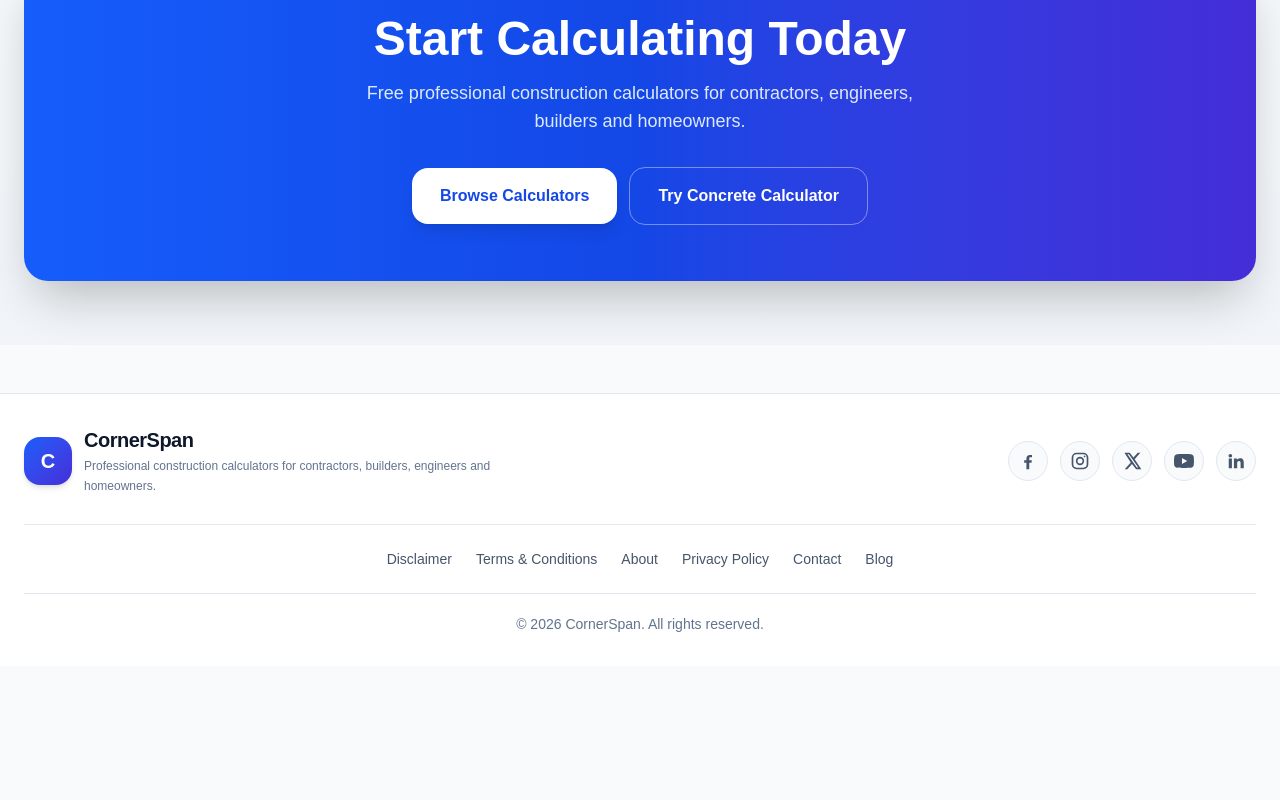
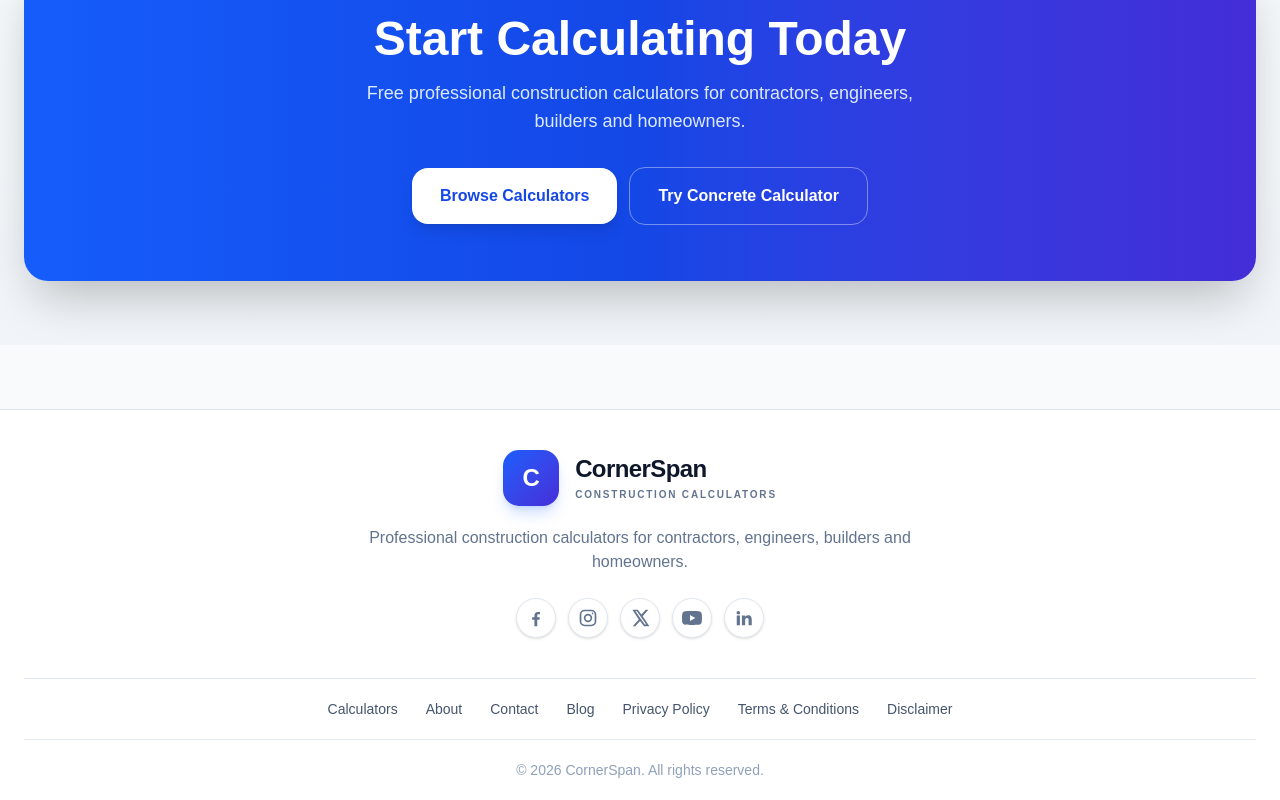
Before and after one commit to km7max-cmd/cornerspan, a Next.js app: page / in a window 1280 px wide. Shown: the part 2100-2900 px from the top of the page. Before the commit the page ends 2766 px from the top, so only its background shows below. Built offline with nearby package versions, Linux system fonts and the light colour scheme.

Commit message:
Refactor Footer component for improved layout and icons

```diff
--- a/components/Footer.tsx
+++ b/components/Footer.tsx
@@ -1,66 +1,19 @@
 import Link from "next/link";
 
-export default function Footer() {
-  return (
-    <footer className="mt-12 border-t border-slate-200 bg-white text-slate-700">
-
-      <div className="mx-auto max-w-7xl px-5 py-8 sm:px-6">
-
-        {/* ================================================= */}
-        {/* ROW 1 - BRAND */}
-        {/* ================================================= */}
-
-        <div className="flex flex-col items-center justify-between gap-6 border-b border-slate-200 pb-7 text-center md:flex-row md:text-left">
-
-          {/* Logo + Website Name + Description */}
-
-          <Link
-            href="/"
-            className="flex items-center gap-3"
-          >
-            <div className="flex h-12 w-12 shrink-0 items-center justify-center rounded-2xl bg-gradient-to-br from-blue-600 to-indigo-700 text-xl font-black text-white shadow-md">
-              C
-            </div>
-
-            <div>
-              <h2 className="text-xl font-black tracking-tight text-slate-900">
-                CornerSpan
-              </h2>
-
-              <p className="mt-0.5 max-w-md text-xs leading-5 text-slate-500">
-                Professional construction calculators for
-                contractors, builders, engineers and homeowners.
-              </p>
-            </div>
-          </Link>
-
-          {/* Social Icons */}
-
-          <div className="flex items-center gap-3">
-
-            {/* Facebook */}
-
-            <a
-              href="#"
-              aria-label="Facebook"
-              className="flex h-10 w-10 items-center justify-center rounded-full border border-slate-200 bg-slate-50 text-slate-600 transition hover:border-blue-600 hover:bg-blue-600 hover:text-white"
-            >
-              <svg
-                viewBox="0 0 24 24"
-                className="h-5 w-5"
-                fill="currentColor"
-              >
+const socialLinks = [
+  {
+    name: "Facebook",
+    href: "#",
+    icon: (
+      <svg viewBox="0 0 24 24" className="h-5 w-5" fill="currentColor">
         <path d="M13.5 22v-8h2.7l.4-3h-3.1V9.1c0-.9.3-1.5 1.6-1.5h1.7V4.9c-.3 0-1.3-.1-2.5-.1-2.5 0-4.2 1.5-4.2 4.3V11H7.4v3h2.7v8h3.4Z" />
       </svg>
-            </a>
-
-            {/* Instagram */}
-
-            <a
-              href="#"
-              aria-label="Instagram"
-              className="flex h-10 w-10 items-center justify-center rounded-full border border-slate-200 bg-slate-50 text-slate-600 transition hover:border-pink-500 hover:bg-pink-500 hover:text-white"
-            >
+    ),
+  },
+  {
+    name: "Instagram",
+    href: "#",
+    icon: (
       <svg
         viewBox="0 0 24 24"
         className="h-5 w-5"
@@ -68,18 +21,8 @@ export default function Footer() {
         stroke="currentColor"
         strokeWidth="2"
       >
-                <rect
-                  x="3"
-                  y="3"
-                  width="18"
-                  height="18"
-                  rx="5"
-                />
-                <circle
-                  cx="12"
-                  cy="12"
-                  r="4"
-                />
+        <rect x="3" y="3" width="18" height="18" rx="5" />
+        <circle cx="12" cy="12" r="4" />
         <circle
           cx="17.5"
           cy="6.5"
@@ -88,55 +31,87 @@ export default function Footer() {
           stroke="none"
         />
       </svg>
-            </a>
-
-            {/* X */}
-
-            <a
-              href="#"
-              aria-label="X"
-              className="flex h-10 w-10 items-center justify-center rounded-full border border-slate-200 bg-slate-50 text-slate-600 transition hover:border-slate-900 hover:bg-slate-900 hover:text-white"
-            >
-              <svg
-                viewBox="0 0 24 24"
-                className="h-5 w-5"
-                fill="currentColor"
-              >
+    ),
+  },
+  {
+    name: "X",
+    href: "#",
+    icon: (
+      <svg viewBox="0 0 24 24" className="h-5 w-5" fill="currentColor">
         <path d="M18.9 2H22l-6.8 7.8L23.2 22h-6.3l-4.9-6.4L6.4 22H3.3l7.2-8.2L2.9 2h6.4l4.4 5.8L18.9 2Zm-1.1 17.9h1.7L8.3 4H6.5l11.3 15.9Z" />
       </svg>
-            </a>
-
-            {/* YouTube */}
-
-            <a
-              href="#"
-              aria-label="YouTube"
-              className="flex h-10 w-10 items-center justify-center rounded-full border border-slate-200 bg-slate-50 text-slate-600 transition hover:border-red-600 hover:bg-red-600 hover:text-white"
-            >
-              <svg
-                viewBox="0 0 24 24"
-                className="h-5 w-5"
-                fill="currentColor"
-              >
+    ),
+  },
+  {
+    name: "YouTube",
+    href: "#",
+    icon: (
+      <svg viewBox="0 0 24 24" className="h-5 w-5" fill="currentColor">
         <path d="M23.5 6.2a3 3 0 0 0-2.1-2.1C19.5 3.6 12 3.6 12 3.6s-7.5 0-9.4.5A3 3 0 0 0 .5 6.2C0 8.1 0 12 0 12s0 3.9.5 5.8a3 3 0 0 0 2.1 2.1c1.9.5 9.4.5 9.4.5s7.5 0 9.4-.5a3 3 0 0 0 2.1-2.1c.5-1.9.5-5.8.5-5.8s0-3.9-.5-5.8ZM9.6 15.6V8.4l6.3 3.6-6.3 3.6Z" />
       </svg>
-            </a>
-
-            {/* LinkedIn */}
-
-            <a
-              href="#"
-              aria-label="LinkedIn"
-              className="flex h-10 w-10 items-center justify-center rounded-full border border-slate-200 bg-slate-50 text-slate-600 transition hover:border-blue-700 hover:bg-blue-700 hover:text-white"
-            >
-              <svg
-                viewBox="0 0 24 24"
-                className="h-5 w-5"
-                fill="currentColor"
-              >
+    ),
+  },
+  {
+    name: "LinkedIn",
+    href: "#",
+    icon: (
+      <svg viewBox="0 0 24 24" className="h-5 w-5" fill="currentColor">
         <path d="M5.2 3.5A2.2 2.2 0 1 1 5.2 7.9 2.2 2.2 0 0 1 5.2 3.5ZM3.3 9h3.8v11.7H3.3V9Zm6.2 0h3.6v1.6h.1c.5-.9 1.7-2 3.6-2 3.8 0 4.5 2.5 4.5 5.8v6.3h-3.8v-5.6c0-1.3 0-3-1.9-3s-2.2 1.4-2.2 2.9v5.7H9.5V9Z" />
       </svg>
+    ),
+  },
+];
+
+export default function Footer() {
+  return (
+    <footer className="mt-16 border-t border-slate-200 bg-white">
+
+      <div className="mx-auto max-w-7xl px-5 sm:px-6">
+
+        {/* ================================================= */}
+        {/* ROW 1 — BRAND */}
+        {/* ================================================= */}
+
+        <div className="flex flex-col items-center py-10 text-center">
+
+          <Link
+            href="/"
+            className="group inline-flex items-center gap-4"
+          >
+            <div className="flex h-14 w-14 items-center justify-center rounded-2xl bg-gradient-to-br from-blue-600 to-indigo-700 text-2xl font-black text-white shadow-lg shadow-blue-600/20 transition-transform duration-300 group-hover:scale-105">
+              C
+            </div>
+
+            <div className="text-left">
+              <h2 className="text-2xl font-black tracking-tight text-slate-900">
+                CornerSpan
+              </h2>
+
+              <p className="mt-0.5 text-[10px] font-semibold uppercase tracking-[0.18em] text-slate-500">
+                Construction Calculators
+              </p>
+            </div>
+          </Link>
+
+          <p className="mt-5 max-w-xl text-sm leading-6 text-slate-500 sm:text-base">
+            Professional construction calculators for contractors,
+            engineers, builders and homeowners.
+          </p>
+
+          {/* Social */}
+
+          <div className="mt-6 flex items-center gap-3">
+
+            {socialLinks.map((social) => (
+              <a
+                key={social.name}
+                href={social.href}
+                aria-label={social.name}
+                className="flex h-10 w-10 items-center justify-center rounded-full border border-slate-200 bg-white text-slate-500 shadow-sm transition-all duration-200 hover:-translate-y-1 hover:border-blue-200 hover:bg-blue-50 hover:text-blue-600 hover:shadow-md"
+              >
+                {social.icon}
               </a>
+            ))}
 
           </div>
 
@@ -144,65 +119,78 @@ export default function Footer() {
 
 
         {/* ================================================= */}
-        {/* ROW 2 - LINKS */}
+        {/* ROW 2 — LINKS */}
         {/* ================================================= */}
 
-        <div className="flex flex-wrap items-center justify-center gap-x-6 gap-y-3 border-b border-slate-200 py-6 text-sm">
+        <div className="border-y border-slate-200 py-5">
+
+          <nav
+            aria-label="Footer navigation"
+            className="flex flex-wrap items-center justify-center gap-x-7 gap-y-3"
+          >
 
             <Link
-            href="/disclaimer"
-            className="font-medium text-slate-600 transition hover:text-blue-600"
+              href="/calculators/concrete"
+              className="text-sm font-medium text-slate-600 transition hover:text-blue-600"
             >
-            Disclaimer
-          </Link>
-
-          <Link
-            href="/terms"
-            className="font-medium text-slate-600 transition hover:text-blue-600"
-          >
-            Terms & Conditions
+              Calculators
             </Link>
 
             <Link
               href="/about"
-            className="font-medium text-slate-600 transition hover:text-blue-600"
+              className="text-sm font-medium text-slate-600 transition hover:text-blue-600"
             >
               About
             </Link>
 
             <Link
-            href="/privacy"
-            className="font-medium text-slate-600 transition hover:text-blue-600"
-          >
-            Privacy Policy
-          </Link>
-
-          <Link
               href="/contact"
-            className="font-medium text-slate-600 transition hover:text-blue-600"
+              className="text-sm font-medium text-slate-600 transition hover:text-blue-600"
             >
               Contact
             </Link>
 
             <Link
               href="/blog"
-            className="font-medium text-slate-600 transition hover:text-blue-600"
+              className="text-sm font-medium text-slate-600 transition hover:text-blue-600"
             >
               Blog
             </Link>
+
+            <Link
+              href="/privacy"
+              className="text-sm font-medium text-slate-600 transition hover:text-blue-600"
+            >
+              Privacy Policy
+            </Link>
+
+            <Link
+              href="/terms"
+              className="text-sm font-medium text-slate-600 transition hover:text-blue-600"
+            >
+              Terms & Conditions
+            </Link>
+
+            <Link
+              href="/disclaimer"
+              className="text-sm font-medium text-slate-600 transition hover:text-blue-600"
+            >
+              Disclaimer
+            </Link>
+
+          </nav>
 
         </div>
 
 
         {/* ================================================= */}
-        {/* ROW 3 - COPYRIGHT */}
+        {/* ROW 3 — COPYRIGHT */}
         {/* ================================================= */}
 
-        <div className="pt-5 text-center">
+        <div className="py-5 text-center">
 
-          <p className="text-xs text-slate-500 sm:text-sm">
-            © {new Date().getFullYear()} CornerSpan.
-            All rights reserved.
+          <p className="text-xs font-medium text-slate-400 sm:text-sm">
+            © {new Date().getFullYear()} CornerSpan. All rights reserved.
           </p>
 
         </div>
```
Lines whose indentation alone changed are shown as unchanged.
